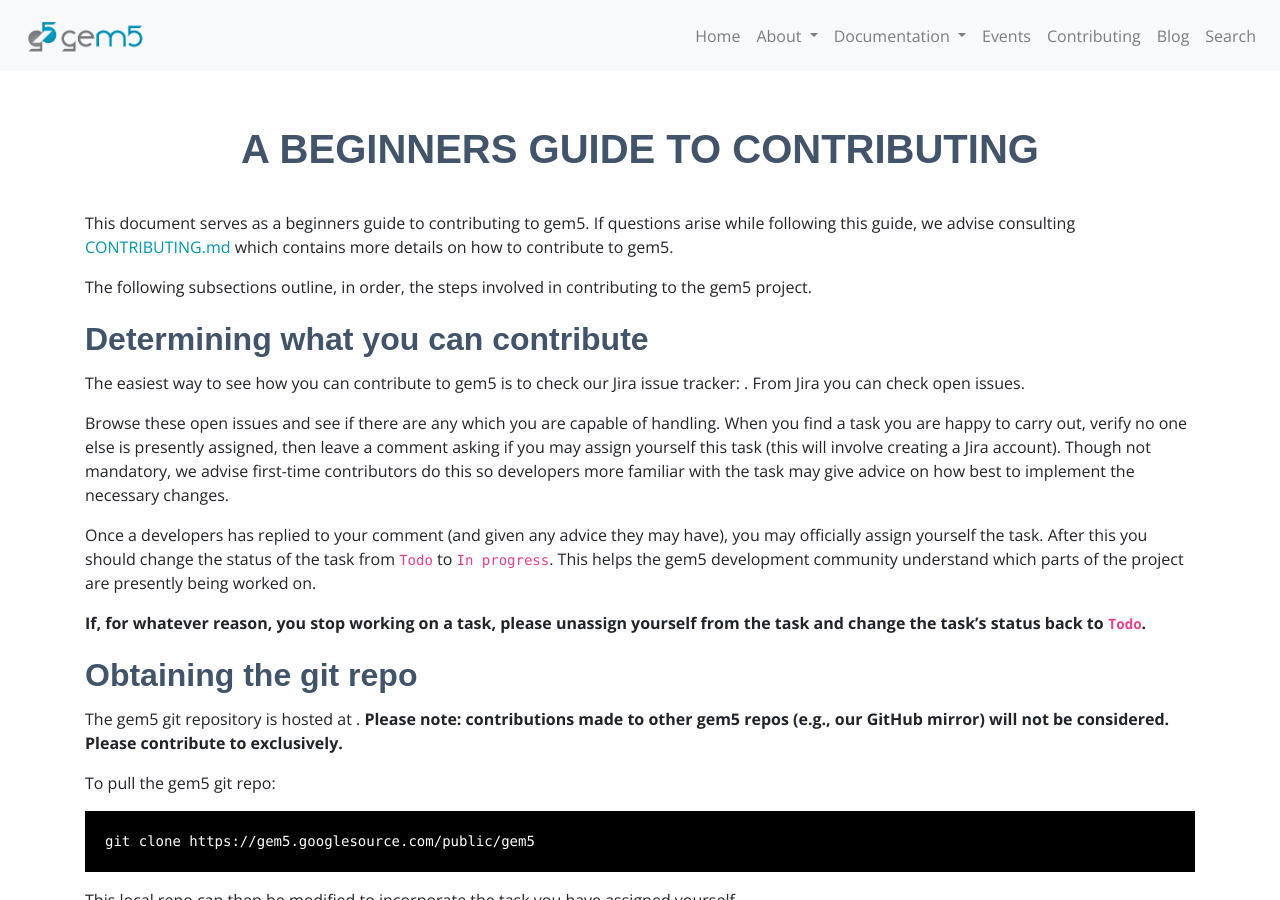
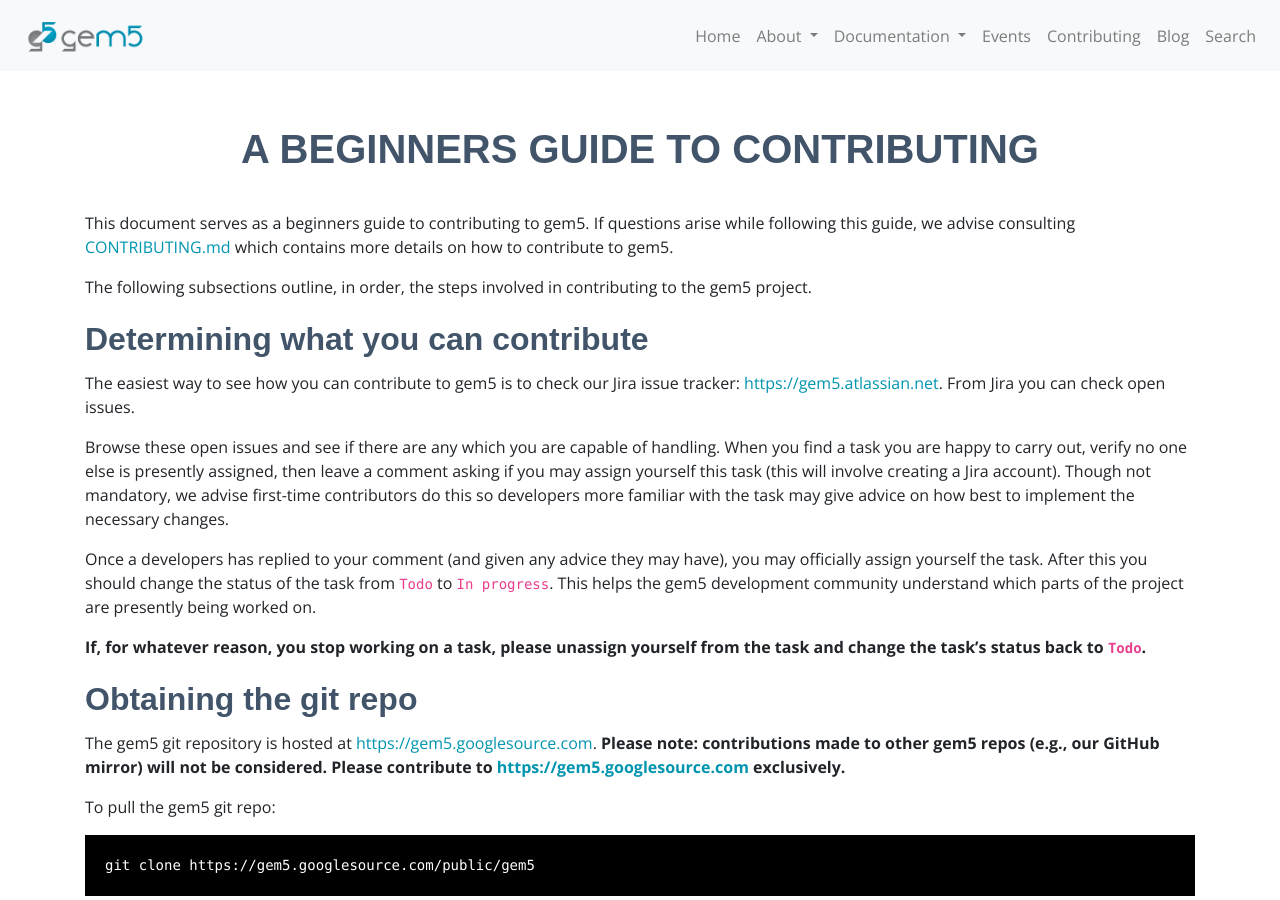
Before and after one commit to gem5/website, a Jekyll site: the page built from _pages/contributing.md, in a window 1280 px wide and 900 px high. Built offline with Jekyll 4.4.1, drawn with Linux system fonts in a browser that asks for light colours; nearby versions of some CDN libraries; some web fonts are replaced; some of the changed text lies outside the part shown.

Commit message:
Fixed links in contributing.md

```diff
--- a/_pages/contributing.md
+++ b/_pages/contributing.md
@@ -16,7 +16,7 @@ to the gem5 project.
 ## Determining what you can contribute
 
 The easiest way to see how you can contribute to gem5 is to check our Jira
-issue tracker: [](https://gem5.atlassian.net). From Jira you can check open
+issue tracker: <https://gem5.atlassian.net>. From Jira you can check open
 issues.
 
 Browse these open issues and see if there are any which you are capable of
@@ -37,9 +37,9 @@ yourself from the task and change the task's status back to `Todo`.**
 
 ## Obtaining the git repo
 
-The gem5 git repository is hosted at [](https://gem5.googlesource.com).
+The gem5 git repository is hosted at <https://gem5.googlesource.com>.
 **Please note: contributions made to other gem5 repos (e.g., our GitHub mirror)
-will not be considered. Please contribute to [](https://gem5.googlesource.com)
+will not be considered. Please contribute to <https://gem5.googlesource.com>
 exclusively.**
 
 To pull the gem5 git repo:
@@ -216,7 +216,7 @@ git push origin HEAD:refs/for/master
 At this stage you may receive an error if you're not registered to contribute
 to our Gerrit. To resolve this issue:
 
-1. Create an account at [](https://gem5-review.googlesource.com).
+1. Create an account at <https://gem5-review.googlesource.com>.
 2. Go to `User Settings`.
 3. Select `Obtain password` (under `HTTP Credentials`).
 4. A new tab shall open, explaining how to authenticate your machine to make
@@ -227,7 +227,7 @@ to Gerrit with this `Change-ID` is assumed to be part of this change.
 
 ## Code review
 
-Now, at [](https://gem5-review.googlesource.com), you can view the
+Now, at <https://gem5-review.googlesource.com>, you can view the
 change you have submitted (`Your` -> `Changes` -> `Outgoing reviews`). We
 suggest that, at this stage, you mark the corresponding Jira issue
 as `In Review`. Adding a link to the change on Gerrit as a comment to the
```
Also changed, not shown: _data/documentation.yml (+4 -4 lines).
